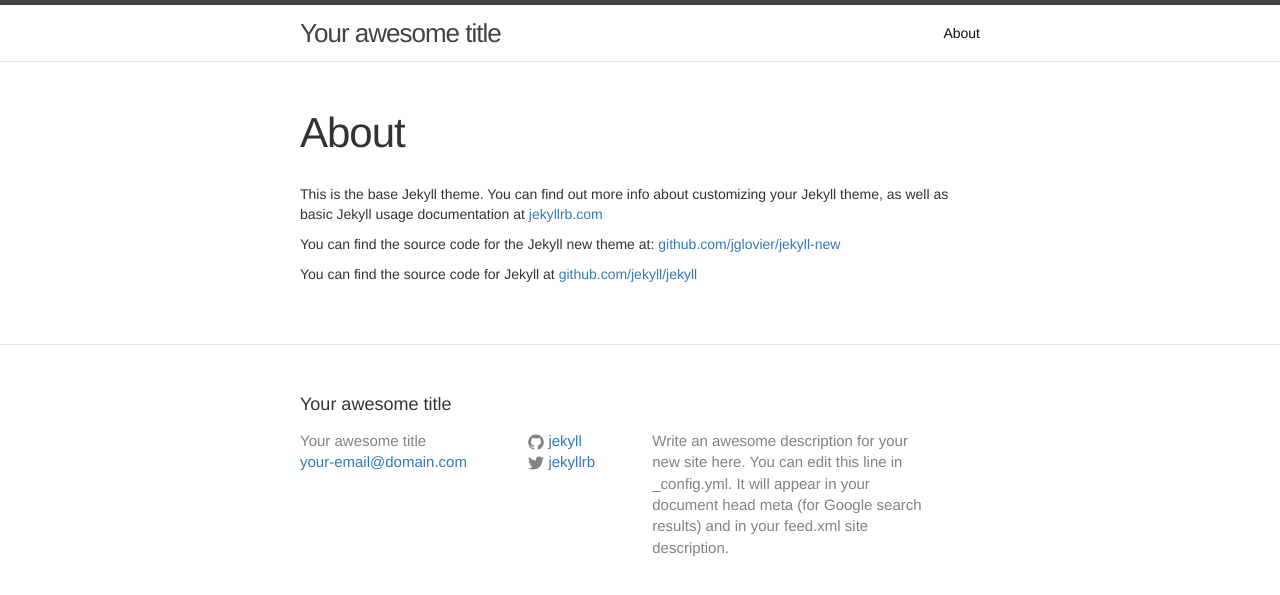
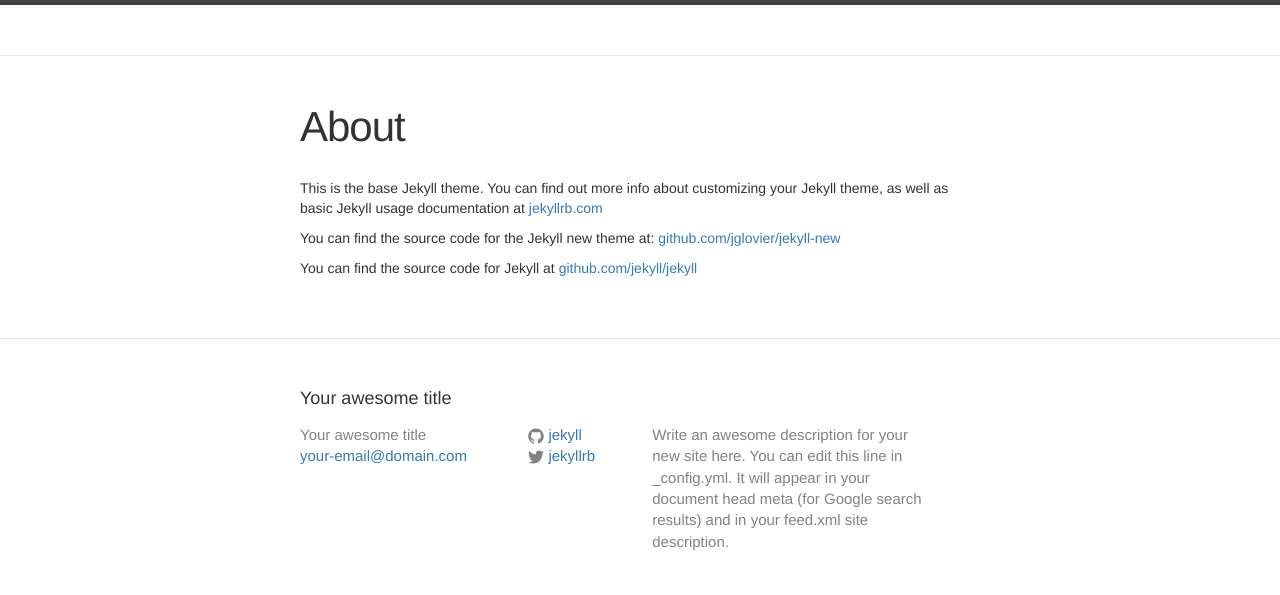
Before and after one commit to CharleneMolino/brew, a Jekyll site: the page built from about.md, in a window 1280 px wide. Shown: the top 595 px of the page. Built offline with Jekyll 4.4.1, drawn with Linux system fonts in a browser that asks for light colours; nearby versions of some CDN libraries; library files that are not in the unit come from our copies.

Commit message:
trying to change title

```diff
--- a/_includes/header.html
+++ b/_includes/header.html
@@ -2,7 +2,7 @@
 
   <div class="wrapper">
 
-    <a class="site-title" href="{{ site.baseurl }}/">{{ site.title }}</a>
+    <a class="site-title" href="{{ site.baseurl }}/">{{ brew }}</a>
 
     <nav class="site-nav">
       <a href="#" class="menu-icon">
@@ -16,7 +16,7 @@
       <div class="trigger">
         {% for page in site.pages %}
           {% if page.title %}
-          <a class="page-link" href="{{ page.url | prepend: site.baseurl }}">{{ page.title }}</a>
+          <a class="page-link" href="{{ page.url | prepend: site.baseurl }}">{{ brew }}</a>
           {% endif %}
         {% endfor %}
       </div>
```
